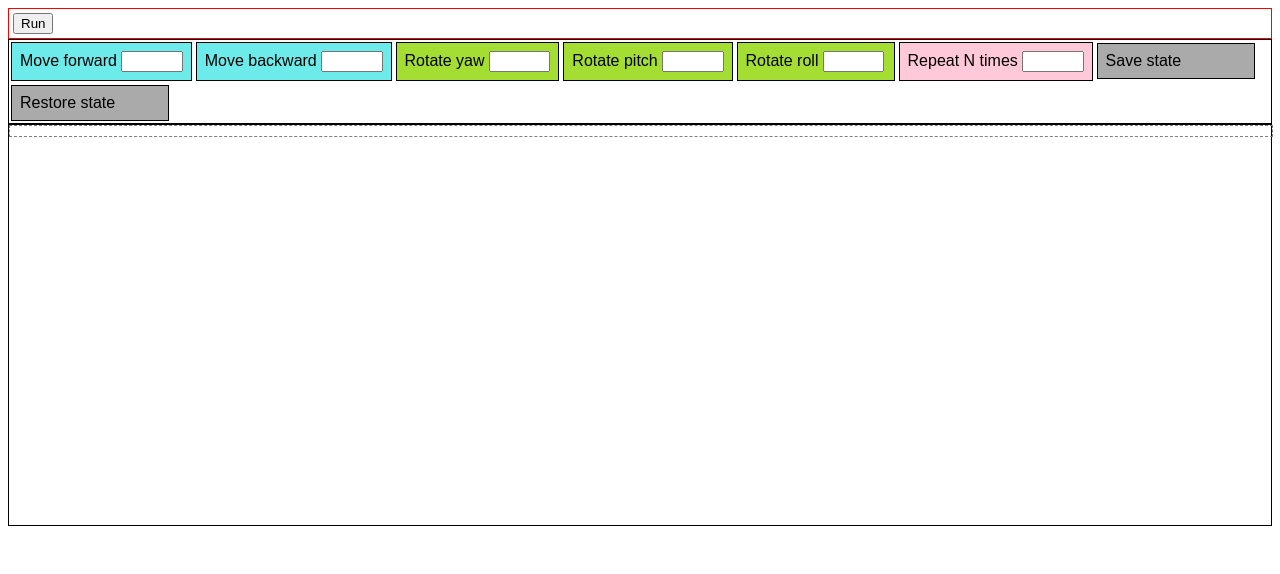
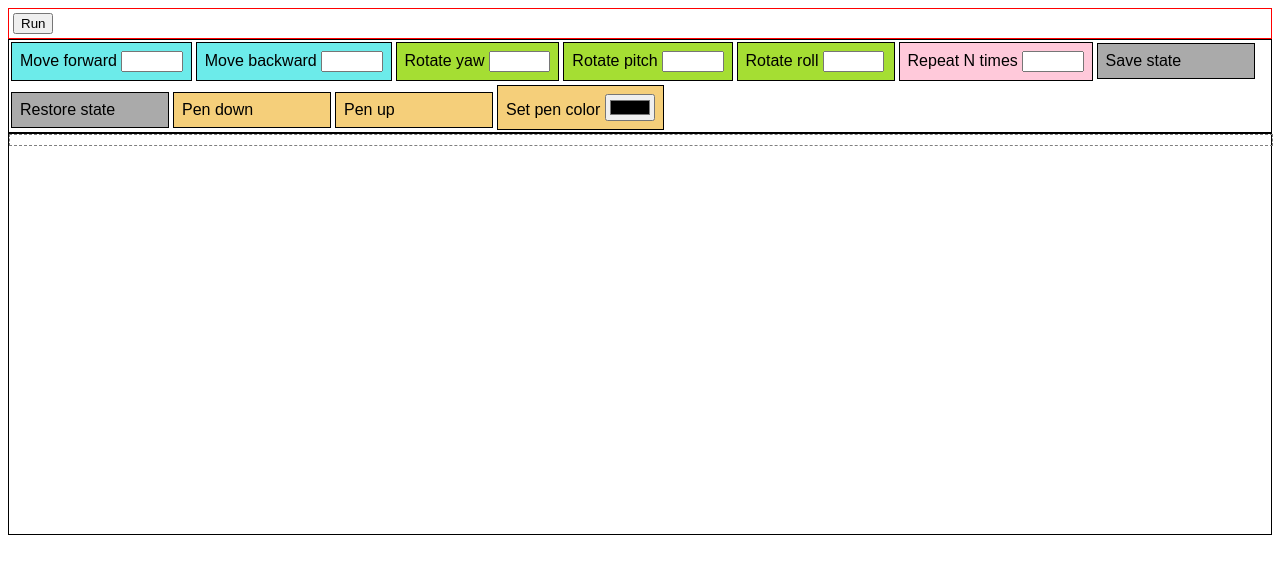
Before and after one commit to Easimer/maxwhere-turtle, a plain HTML site: page devenv.html in a window 1280 px wide. Drawn offline with Linux system fonts and the light colour scheme.

Commit message:
Add pen ops

```diff
--- a/devenv.css
+++ b/devenv.css
@@ -69,3 +69,7 @@ input[pattern]:invalid {
 .cmdRotate {
     background-color: #A5DE33;
 }
+
+.cmdPen {
+    background-color: #F5CF7A;
+}
--- a/devenv.js
+++ b/devenv.js
@@ -14,6 +14,10 @@ const COMMAND_KIND = [
 
     "STATE_PUSH"      ,
     "STATE_POP"       ,
+
+    "PEN_DOWN"        ,
+    "PEN_UP"          ,
+    "PEN_COLOR"       ,
 ];
 
 const argumentPatterns = {
@@ -63,6 +67,21 @@ const commandDescriptors = new Map([
         label : "Restore state",
         cssClass : "cmdStack",
     }],
+    ["PEN_DOWN", {
+        hasArgument : false,
+        label : "Pen down",
+        cssClass : "cmdPen",
+    }],
+    ["PEN_UP", {
+        hasArgument : false,
+        label : "Pen up",
+        cssClass : "cmdPen",
+    }],
+    ["PEN_COLOR", {
+        label : "Set pen color",
+        cssClass : "cmdPen",
+        inputType : "color",
+    }],
 ]);
 
 function insertNewCommand(commandInsertZone, kind) {
@@ -109,10 +128,18 @@ function createCommand(kind, isTemplate) {
         // Does this command have an argument?
         if(descriptor.hasArgument || descriptor.hasArgument === undefined) {
             // Set the validation pattern
-            let pattern = argumentPatterns[descriptor.argumentPatternKey];
-            elemArgument.setAttribute('pattern', pattern);
-            // Force validation on each input event
-            elemArgument.setAttribute('oninput', 'this.reportValidity()');
+            let patternKey = descriptor.argumentPatternKey;
+            if(patternKey !== undefined) {
+                let pattern = argumentPatterns[descriptor.argumentPatternKey];
+                elemArgument.setAttribute('pattern', pattern);
+                // Force validation on each input event
+                elemArgument.setAttribute('oninput', 'this.reportValidity()');
+            }
+
+            let inputType = descriptor.inputType;
+            if(inputType !== undefined) {
+                elemArgument.setAttribute("type", inputType);
+            }
         } else {
             // No argument, remove the input field
             elemArgument.remove();
```
